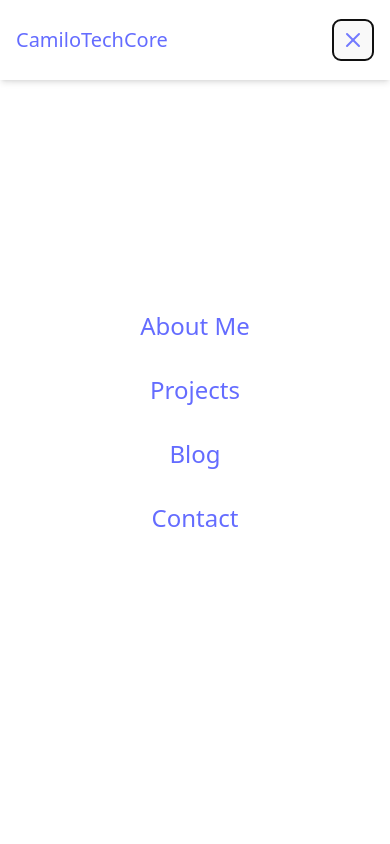
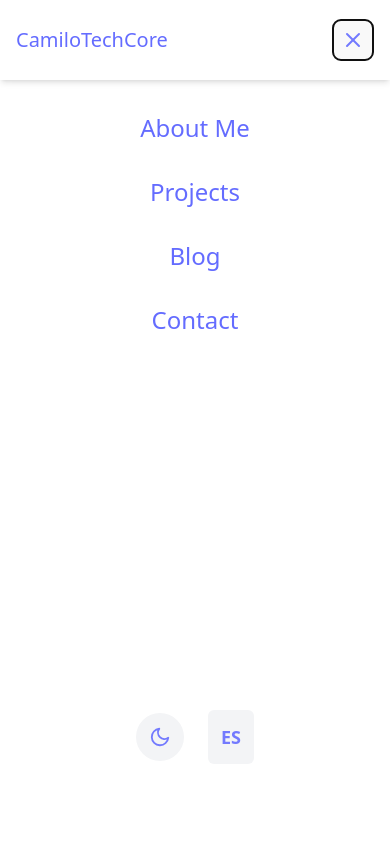
Before and after one commit to CamiloTechCore/WEBCamiloTechCore, a React (Vite) app: page / in a window 390 px wide. Both pictures are taken after a click on the button 353 px from the left and 40 px from the top of the page. Shown: the top 844 px of the page. Built offline with nearby package versions, Linux system fonts and the light colour scheme; no server answers.

Commit message:
Finalización del proyecto y preparación para despliegue

```diff
--- a/src/components/Header.jsx
+++ b/src/components/Header.jsx
@@ -1,5 +1,3 @@
-// src/components/Header.jsx
-
 import { useState, useEffect } from 'react';
 import { Link as ScrollLink, scroller } from 'react-scroll';
 import { Link as RouterLink, useLocation, useNavigate } from 'react-router-dom';
@@ -35,7 +33,10 @@ const Header = ({ theme, toggleTheme }) => {
     navigate('/');
     setTimeout(() => {
       scroller.scrollTo(targetId, {
-        spy: true, smooth: true, offset: -80, duration: 500,
+        spy: true,
+        smooth: true,
+        offset: -80,
+        duration: 500,
       });
     }, 100);
   };
@@ -92,9 +93,8 @@ const Header = ({ theme, toggleTheme }) => {
           </div>
 
           <div className="flex items-center space-x-2">
-            <div className="hidden sm:flex items-center space-x-2">
+            <div className="hidden md:flex items-center space-x-2">
               <button onClick={toggleTheme} className="p-2 rounded-full hover:bg-gray-200 dark:hover:bg-gray-700">
-                {/* ✅ ERROR CORREGIDO: Se eliminó la barra inclinada '/' extra */}
                 {theme === 'light' ? <FiMoon size={20} /> : <FiSun size={20} />}
               </button>
               <button onClick={() => changeLanguage(i18n.language === 'es' ? 'en' : 'es')} className="text-sm font-semibold p-2 rounded-md hover:bg-gray-200 dark:hover:bg-gray-700">
@@ -113,7 +113,7 @@ const Header = ({ theme, toggleTheme }) => {
       </header>
 
       <AnimatePresence>
-        {isMenuOpen && <MobileMenu closeMenu={() => setIsMenuOpen(false)} />}
+        {isMenuOpen && <MobileMenu closeMenu={() => setIsMenuOpen(false)} theme={theme} toggleTheme={toggleTheme} />}
       </AnimatePresence>
     </>
   );
--- a/src/components/MobileMenu.jsx
+++ b/src/components/MobileMenu.jsx
@@ -4,13 +4,18 @@ import { motion } from 'framer-motion';
 import { Link as ScrollLink } from 'react-scroll';
 import { Link as RouterLink } from 'react-router-dom';
 import { useTranslation } from 'react-i18next';
+import { FiSun, FiMoon } from 'react-icons/fi';
 
-// Este componente recibe la función para cerrarse como prop
-function MobileMenu({ closeMenu }) {
-  const { t } = useTranslation();
+function MobileMenu({ closeMenu, theme, toggleTheme }) {
+  const { t, i18n } = useTranslation();
+
+  const changeLanguage = (lng) => {
+    i18n.changeLanguage(lng);
+    closeMenu();
+  };
 
   const menuVariants = {
-    hidden: { x: '100%' }, // Empieza fuera de la pantalla a la derecha
+    hidden: { x: '100%' },
     visible: { x: 0, transition: { duration: 0.3, ease: 'easeInOut' } },
     exit: { x: '100%', transition: { duration: 0.3, ease: 'easeInOut' } },
   };
@@ -21,9 +26,9 @@ function MobileMenu({ closeMenu }) {
       initial="hidden"
       animate="visible"
       exit="exit"
-      className="fixed inset-0 bg-white dark:bg-gray-900 z-40 p-8 flex flex-col items-center justify-center text-center"
+      className="fixed inset-0 bg-white dark:bg-gray-900 z-40 p-8 flex flex-col items-center justify-between"
     >
-      <ul className="flex flex-col items-center gap-8 text-2xl text-gray-800 dark:text-gray-200">
+      <ul className="flex flex-col items-center gap-8 text-2xl text-gray-800 dark:text-gray-200 mt-20">
         <li>
           <ScrollLink onClick={closeMenu} to="about" spy={true} smooth={true} offset={-80} duration={500} className="cursor-pointer hover:text-primary">
             {t('header.about')}
@@ -45,6 +50,21 @@ function MobileMenu({ closeMenu }) {
           </ScrollLink>
         </li>
       </ul>
+
+      <div className="flex items-center gap-6 mb-12">
+        <button
+          onClick={toggleTheme}
+          className="p-3 rounded-full bg-gray-100 dark:bg-gray-800"
+        >
+          {theme === 'light' ? <FiMoon size={22} /> : <FiSun size={22} />}
+        </button>
+        <button
+          onClick={() => changeLanguage(i18n.language === 'es' ? 'en' : 'es')}
+          className="text-lg font-semibold p-3 rounded-md bg-gray-100 dark:bg-gray-800"
+        >
+          {i18n.language === 'es' ? 'EN' : 'ES'}
+        </button>
+      </div>
     </motion.div>
   );
 }
```
